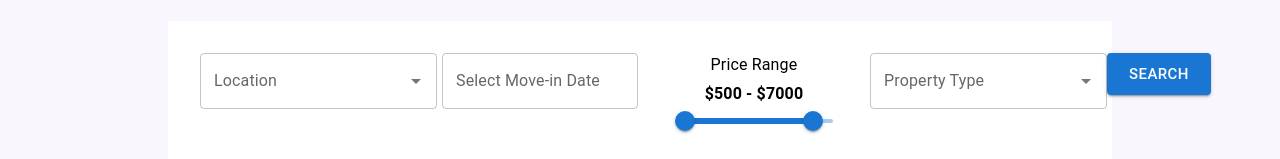
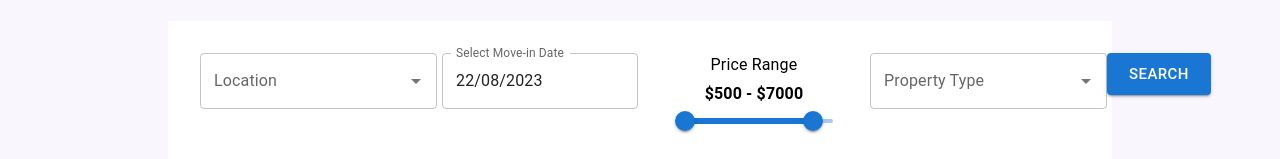
Before and after one commit to ishan301/Rent-a-Property, a Next.js app: page / in a window 1280 px wide. Shown: the part 168-327 px from the top of the page. Built offline with nearby package versions, Linux system fonts and the light colour scheme.

Commit message:
added min date

```diff
--- a/app/page.tsx
+++ b/app/page.tsx
@@ -20,7 +20,7 @@ export default function Home() {
   const [priceRange, setPriceRange] = React.useState<number[]>([500, 7000]);
   const [location, setLocation] = React.useState<string | null>(null);
   const [propertyType, setPropertyType] = React.useState<string | null>(null);
-  const [date, setDate] = React.useState<Dayjs | null>(null);
+  const [date, setDate] = React.useState<Dayjs | null>(dayjs());
   const changePrice = (event: Event, newValue: number | number[]) => {
     setPriceRange(newValue as number[]);
   };
@@ -112,6 +112,7 @@ export default function Home() {
                   setDate(date);
                 }}
                 format="DD/MM/YYYY"
+                minDate={dayjs()}
               />
             </LocalizationProvider>
             <div
```
